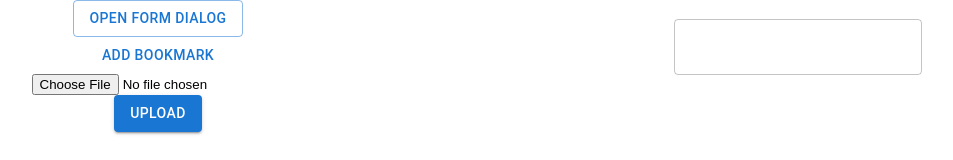
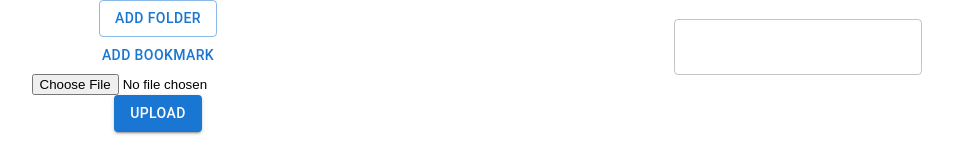
Before and after one commit to ktsuruta/bookmark_frontend, a React (Create React App) app: page / in a window 1280 px wide. Shown: the top 160 px of the page, without its empty margins (2-955 px from the left). Built offline with nearby package versions, Linux system fonts and the light colour scheme; no server answers.

Commit message:
Change Link Name

```diff
--- a/src/component/AddFolderDialog.js
+++ b/src/component/AddFolderDialog.js
@@ -37,10 +37,10 @@ export default function FormDialogAddFolder(props) {
   return (
     <div>
       <Button variant="outlined" onClick={handleClickOpen}>
-        Open form dialog
+        Add Folder
       </Button>
       <Dialog open={open} onClose={handleClose}>
-        <DialogTitle>Subscribe</DialogTitle>
+        <DialogTitle>Add Folder</DialogTitle>
         <DialogContent>
           <TextField
             autoFocus
@@ -48,7 +48,7 @@ export default function FormDialogAddFolder(props) {
             id="bookmark_name"
             name="bookmark_name"
             defaultValue=''
-            label="Bookmark Name"
+            label="Folder Name"
             type="email"
             fullWidth
             onChange={event => updateNewFolder(event)}
```
